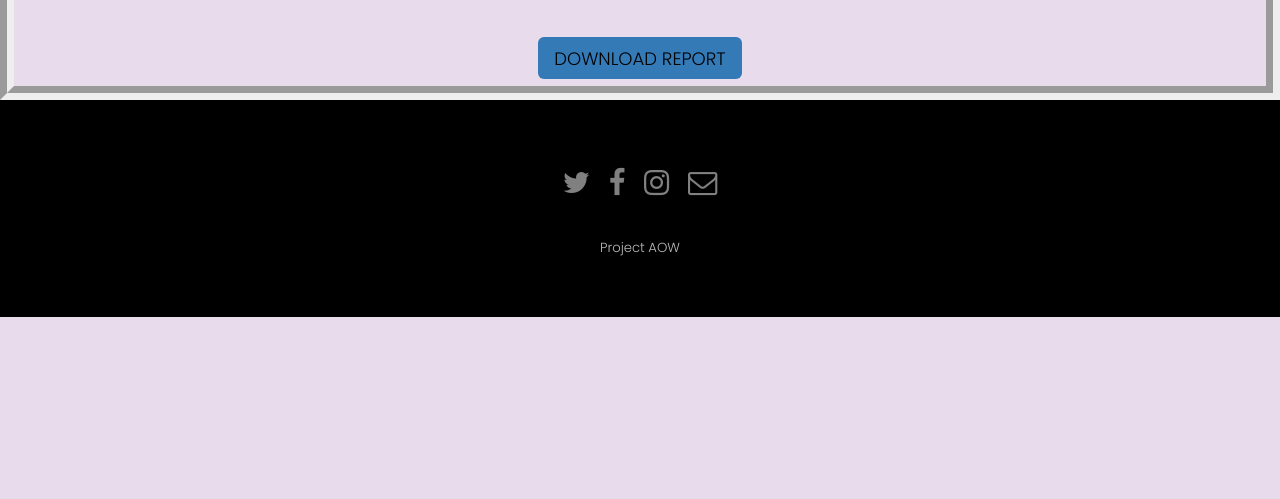
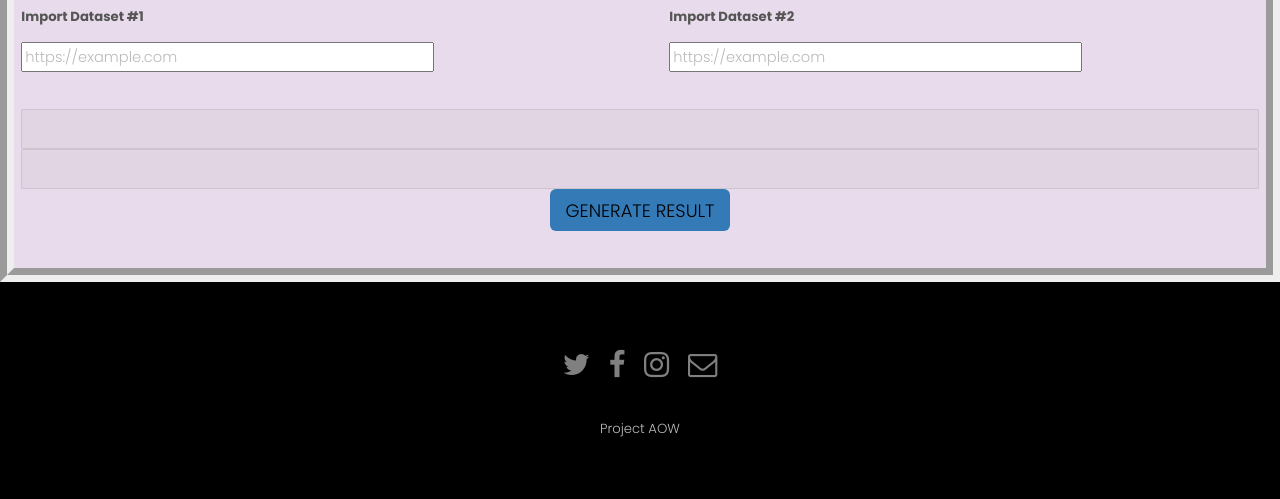
Before and after one commit to smcri/Gensim_utility, a Django app: page /dataset/ in a window 1280 px wide. Shown: the part 800-1299 px from the top of the page. Before the commit the page ends 1117 px from the top, so only its background shows below. Run offline with Django 3.2, Linux system fonts and the light colour scheme; some libraries are stand-ins or nearby versions.

Commit message:
Similarity and results page

```diff
--- a/myproject/templates/simgen.html
+++ b/myproject/templates/simgen.html
@@ -1,72 +1,134 @@
-<!DOCTYPE html>
+{%load static %}<!DOCTYPE html>
 <html>
 
 <head>
-  <title>GenSim: Visualisation</title>
+
+  <title>GenSim: Similarity Generation</title>
   <meta charset="utf-8" />
   <meta name="viewport" content="width=device-width, initial-scale=1" />
   <link rel="stylesheet" href="https://maxcdn.bootstrapcdn.com/bootstrap/3.4.1/css/bootstrap.min.css" />
-  <link rel="stylesheet" href="assets/css/result.css" />
+  <link rel="stylesheet" href="{%static 'assets/css/result.css'%}" />
   <script src="assets/js/simgen.js"></script>
   <script src="https://ajax.googleapis.com/ajax/libs/jquery/3.5.1/jquery.min.js"></script>
   <script src="https://maxcdn.bootstrapcdn.com/bootstrap/3.4.1/js/bootstrap.min.js"></script>
-  <link rel="apple-touch-icon" sizes="180x180" href="icons/apple-touch-icon.png">
-  <link rel="icon" type="image/png" sizes="32x32" href="icons/favicon-32x32.png">
+  <link rel="apple-touch-icon" sizes="180x180" href="{%static 'icons/apple-touch-icon.png'%}">
+  <link rel="icon" type="image/png" sizes="32x32" href="{%static 'icons/favicon-32x32.png'%}">
   <link rel="icon" type="image/png" sizes="16x16" href="icons/favicon-16x16.png">
-  <link rel="manifest" href="icons/site.webmanifest">
+  <link rel="manifest" href="{%static 'icons/site.webmanifest'%}">
 </head>
 
 <body>
 
   <!-- Header -->
   <header id="header" class="alt">
-    <div class="logo"><a href="home.html">GenSim Utility</a></div>
+    <div class="logo"><a href="{% url 'home' %}">GenSim Utility</a></div>
     <a href="#menu">Menu</a>
   </header>
 
   <!-- Nav -->
   <nav id="menu">
     <ul class="links">
-      <li><a href="home.html">Home</a></li>
-      <li><a href="overview.html">Overview</a></li>
-      <li><a href="simgen.html">Similarity Generation</a></li>
-      <li><a href="aboutus.html">About Us</a></li>
+      <li><a href="{% url 'home' %}">Home</a></li>
+      <li><a href="{% url 'overview' %}">Overview</a></li>
+      <li><a href="{% url 'dataset' %}">Similarity Generation</a></li>
+      <li><a href="{% url 'about' %}">About Us</a></li>
     </ul>
   </nav>
+
   <!-- Banner -->
-  <section class="banner">
+  <section class="banner half">
     <article>
-      <img src="images/dtbg.jpg" alt="" />
+      <img src="{%static 'images/dtbg.jpg' %}" alt="" />
       <div class="inner">
         <header>
           <h3><b>Similarity Generation</b></h3>
-          <h2 id="ovheader">Visualisation</h2>
+          <h2 id="ovheader">Choose Datasets</h2>
         </header>
       </div>
     </article>
   </section>
 
   <section id="outerbox" class="wrapper">
-    <h2 class="pcentre">Important steps of the process </h2>
+    <h2 id="outerh2" class="pcentre">Choose a pair of Datasets</h2>
     <div class="grid-style">
       <div id="innerbox1">
-        <h2 class="pcentre">Dataset 1 </h2>
-        <div class="img-wrap">
-          <img src="images/photo.jpg" />
+        <div class="panel">
+          <h2 id="innerh2" class="pcentre">Choose #1 from existing:</h2>
+          <div class="dropdown">
+            <button class="btn btn-primary dropdown-toggle" type="button" id="dropdownMenuButton"
+              data-toggle="dropdown" aria-haspopup="true" aria-expanded="false">
+              Choose
+            </button>
+            <ul class="dropdown-menu" aria-labelledby="dropdownMenuButton">
+              <li id="dsName"><button class="dropdown-item" onclick="chose()">Dataset Name</button></li>
+            </ul>
+            <form method="POST">
+            <input type="text" id="choosen" readonly>
+            <button class="btn btn-primary" type="button" onclick="confirm1()">
+              Submit
+            </button>
+            </form>
+          </div>
+
+          <button data-toggle="collapse" data-target="#d1" class="btn-primary">+Description</button>
+
+          <div id="d1" class="collapse">
+            Lorem ipsum dolor text....
+          </div>
+
         </div>
-
+        <br>
+        <h2 class="pcentre">OR</h2>
+        <div class="urlbox" id="urlbox1">
+          <label for="url">Import Dataset #1</label>
+          <input type="url" name="url" id="url" placeholder="https://example.com" pattern="https://.*" size="30"
+            required class="urlfield">
+        </div>
       </div>
       <div id="innerbox2">
-        <h2 class="pcentre">Dataset 2 </h2>
-        <div class="img-wrap">
-          <img src="images/dtbg.jpg" />
+        <div class="panel">
+          <h2 id="innerh2" class="pcentre">Choose #2 from existing:</h2>
+          <div class="dropdown ">
+            <button class="btn btn-primary dropdown-toggle" type="button" id="dropdownMenuButton"
+              data-toggle="dropdown" aria-haspopup="true" aria-expanded="false">
+              Choose
+            </button>
+          </button>
+          <ul class="dropdown-menu" aria-labelledby="dropdownMenuButton">
+            <li id="dsName2"><button class="dropdown-item" onclick="chose2()">Dataset Name</button></li>
+          </ul>
+          <form method="POST">
+          <input type="text" id="choosen2" readonly>
+          <button class="btn btn-primary" type="button" onclick="confirm2()">
+            Submit
+          </button>
+          </form>
+        </div>
+          <button data-toggle="collapse" data-target="#d2" class="btn-primary">+Description</button>
+
+          <div id="d2" class="collapse">
+            Lorem ipsum dolor text....
+          </div>
+
+        </div>
+        <br>
+        <h2 class="pcentre">OR</h2>
+        <div class="urlbox" id="urlbox2">
+          <label for="url">Import Dataset #2</label>
+          <input type="url" name="url" id="url" placeholder="https://example.com" pattern="https://.*" size="30"
+            required class="urlfield">
         </div>
       </div>
     </div>
     <div class="pcentre">
-      <button class="btn-lg btn-primary" type="button" onclick="showresult()">Download Report</button>
+      <form method="POST">
+        <input type="text" id="dset1" readonly>
+        <input type="text" id="dset2" readonly>
+      <button class="btn-lg btn-primary" type="button" onclick="showresult()">Generate Result</button>
+    </form>
     </div>
   </section>
+
 
 
   <!-- Footer -->
@@ -84,12 +146,11 @@
     </div>
   </footer>
   <!-- Scripts -->
-  <script src="assets/js/jquery.min.js"></script>
-  <script src="assets/js/jquery.scrollex.min.js"></script>
-  <script src="assets/js/skel.min.js"></script>
-  <script src="assets/js/util.js"></script>
-  <script src="assets/js/main.js"></script>
-
+  <script src="{%static 'assets/js/jquery.min.js' %}"></script>
+  <script src="{%static 'assets/js/jquery.scrollex.min.js' %}"></script>
+  <script src="{%static 'assets/js/skel.min.js' %}"></script>
+  <script src="{%static 'assets/js/util.js' %}"></script>
+  <script src="{%static 'assets/js/main.js' %}"></script>
 </body>
 
 </html>
```
Also changed, not shown: myproject/templates/simi.html (+90 -4 lines), myproject/db.sqlite3.
